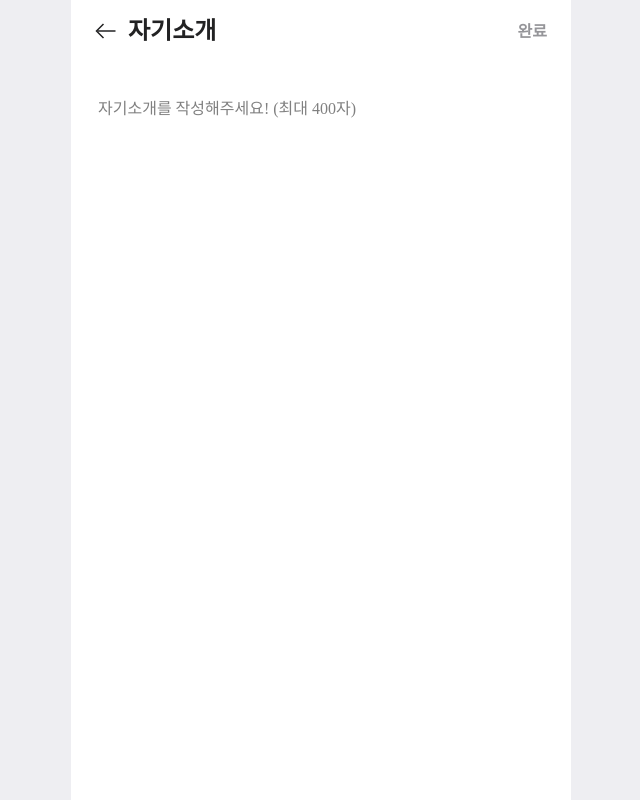
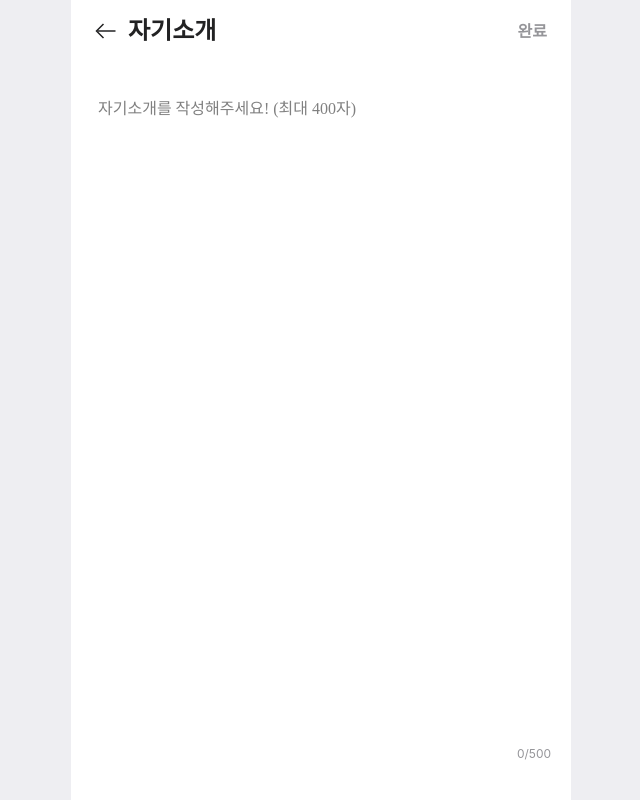
Before and after one commit to Wingle-SMWU/Wingle-Frontend, a Next.js app: page /mypage/edit/introduce in a window 1280 px wide. Shown: the whole page, without its empty margins (319-959 px from the left). Built offline with nearby package versions, Linux system fonts and the light colour scheme; no server answers; sample sign-in values are in the browser's storage.

Commit message:
feat : introduce 텍스트 카운터 추가

```diff
--- a/src/pages/mypage/edit/introduce.tsx
+++ b/src/pages/mypage/edit/introduce.tsx
@@ -11,6 +11,7 @@ export default function Introduce(): JSX.Element {
   const [modalVisible, setModalVisible] = useState(false);
   const [isIntroduce, setIsIntroduce] = useState(false);
   const [introduce, setIntroduce] = useState("");
+  const [textCount, setTextCount] = useState(0);
 
   const queryClient = useQueryClient();
 
@@ -72,7 +73,9 @@ export default function Introduce(): JSX.Element {
             onChange={onChangeIntroduce}
             defaultValue={profileData && profileData.introduce}
           />
+          <S.TextCount>{textCount}/500</S.TextCount>
         </S.Content>
+
         {modalVisible && (
           <Modal type="profile-back" onClickModal={onClickModal} />
         )}
@@ -124,4 +127,11 @@ const S = {
       color: gray;
     }
   `,
+  TextCount: styled.div`
+    position: fixed;
+    bottom: 40px;
+    left: calc(50vw + 250px - 54.04px);
+    font-size: 12px;
+    color: #959599;
+  `,
 };
```
